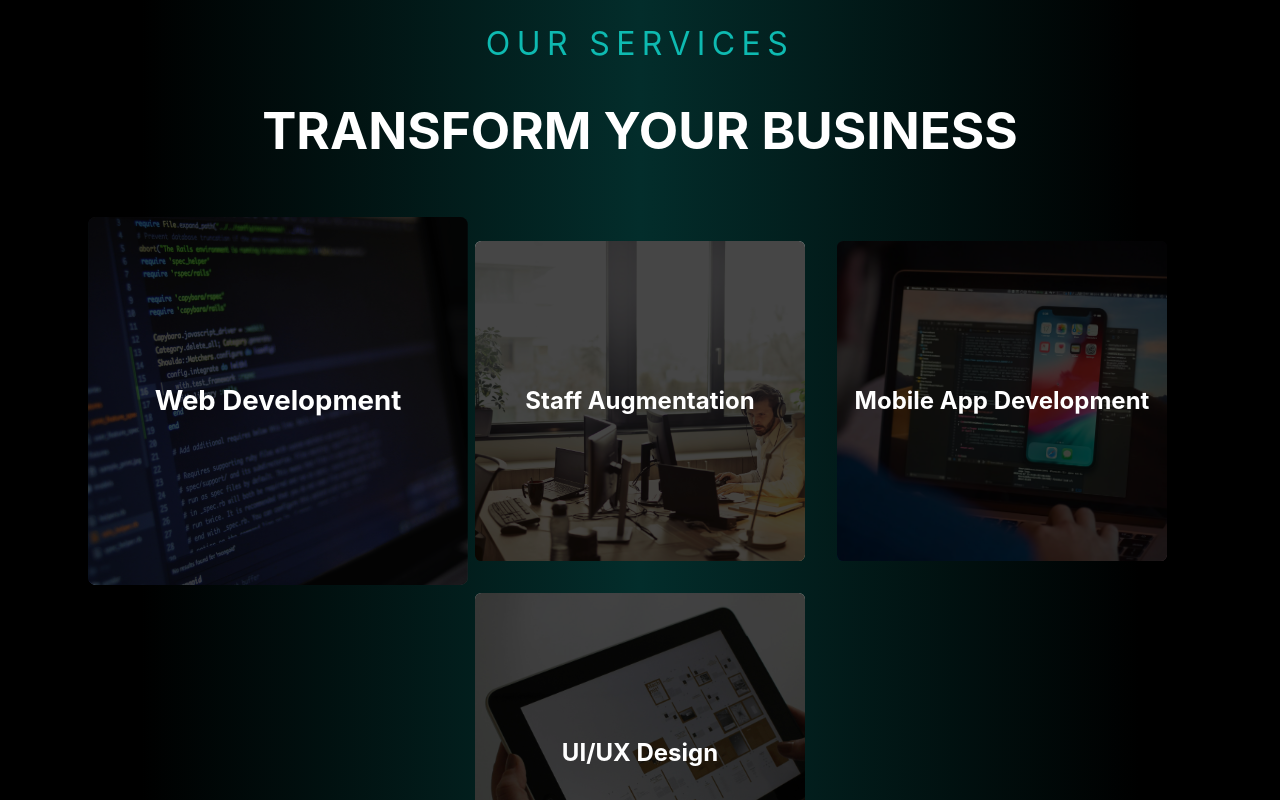
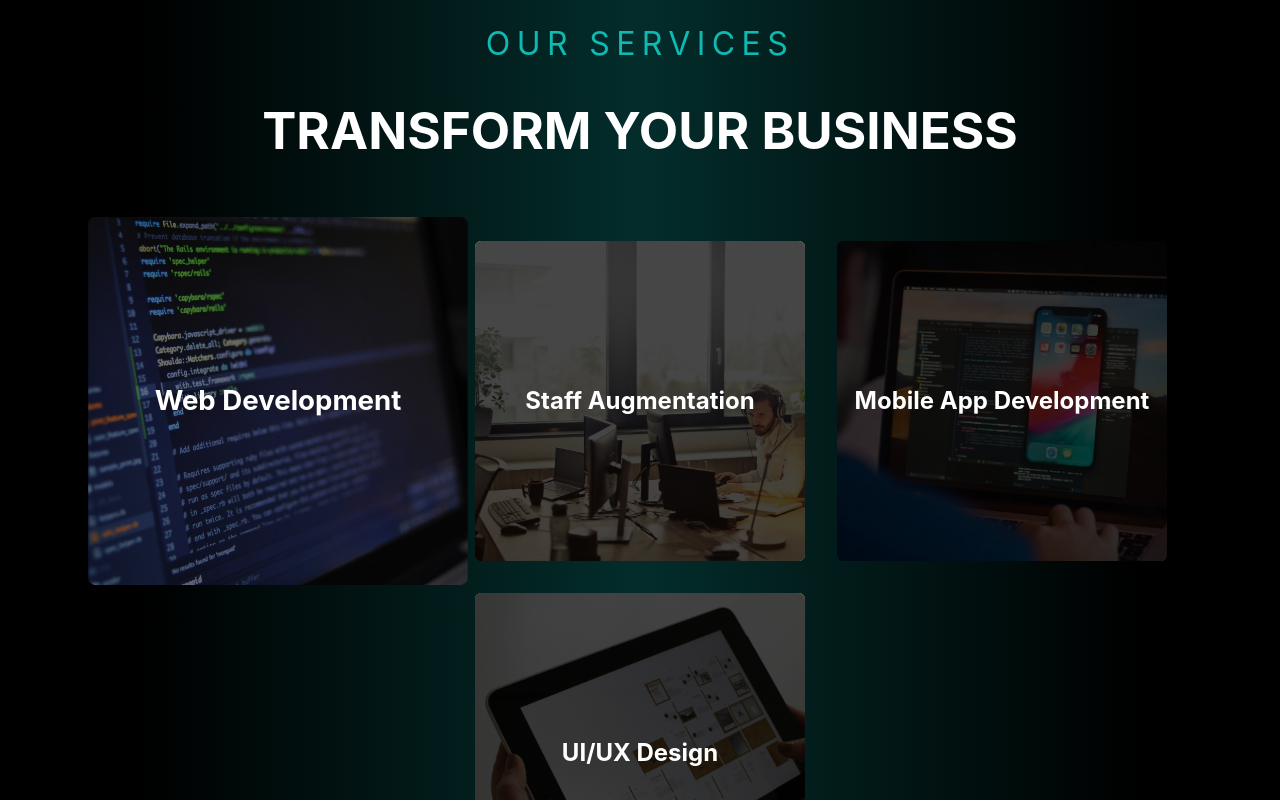
Before and after one commit to ahsanshabbir797/enovia-labs, a React (Vite) app: page / in a window 1280 px wide. In both pictures the pointer is over the element "Web Development". Shown: the part 908-1708 px from the top of the page. Built offline with nearby package versions, Linux system fonts and the light colour scheme.

Commit message:
implement hover effects

```diff
--- a/src/components/Our-Services/Our-Services.module.css
+++ b/src/components/Our-Services/Our-Services.module.css
@@ -57,6 +57,10 @@ h2 {
   scale: 1.15;
   cursor: pointer;
 }
+
+.card:hover::after{
+    background: rgba(0, 0, 0, 0.501);
+}
 .card::after {
     border-radius: 0.4rem;
     content: "";
```
